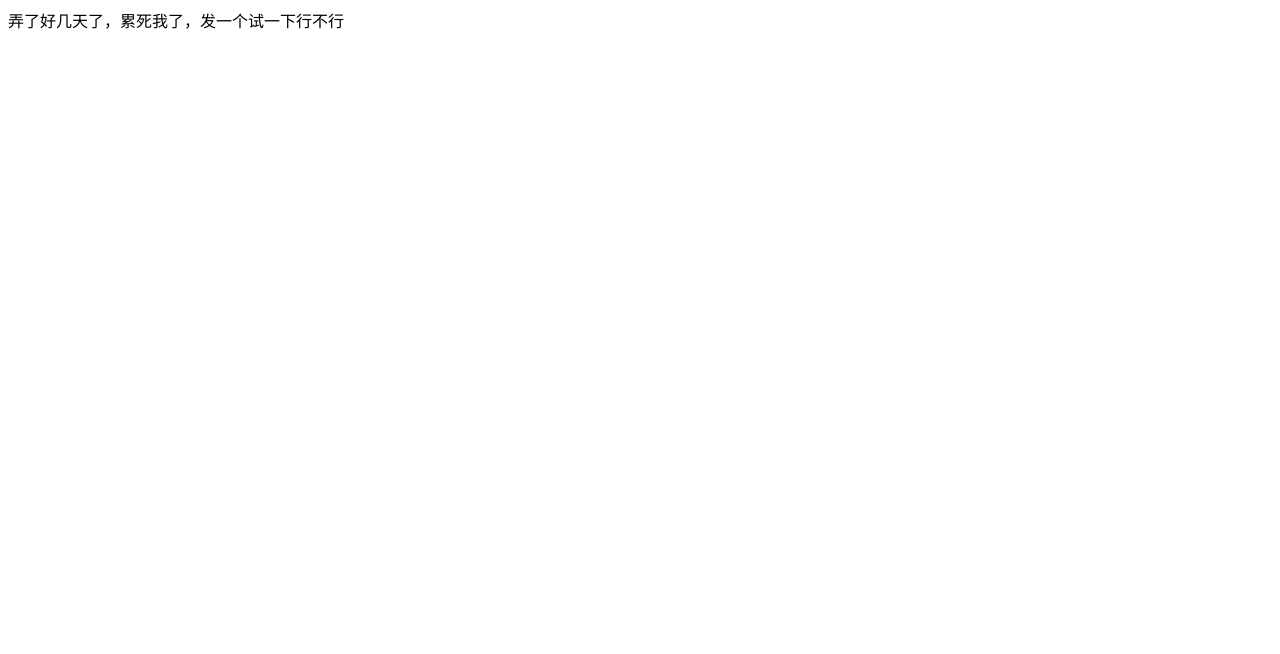
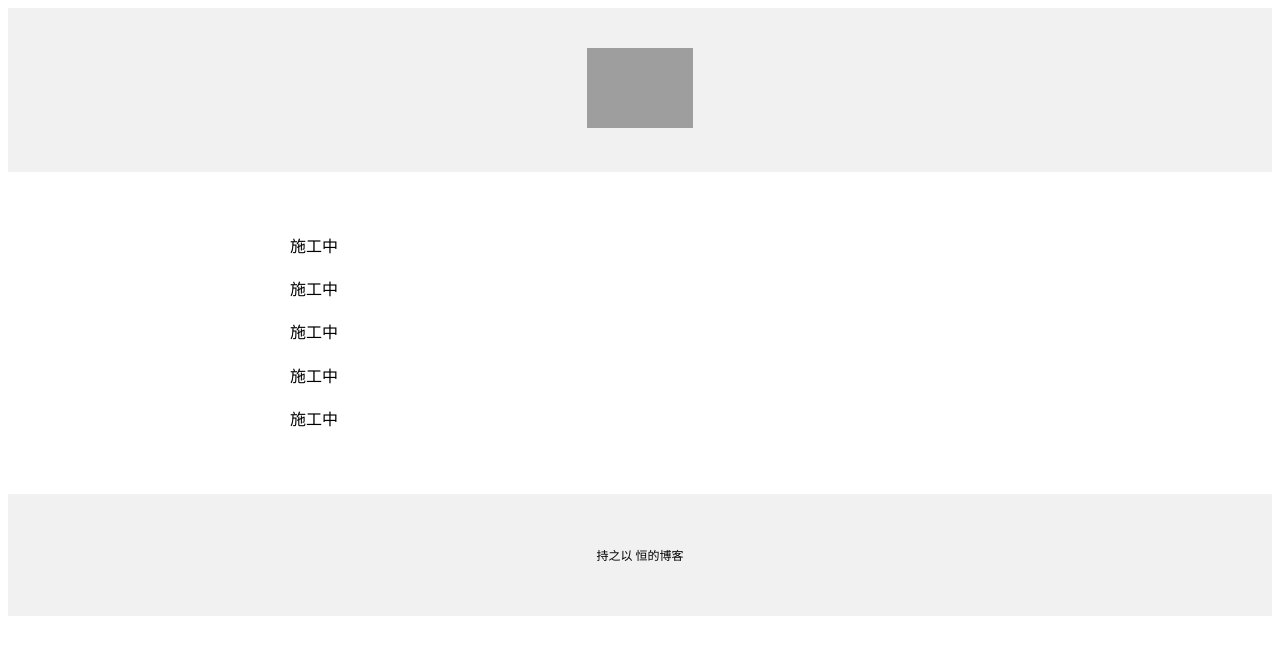
Before and after one commit to cyh-32/cyh-32.github.io, a plain HTML site: page index.html in a window 1280 px wide. Drawn offline with Linux system fonts and the light colour scheme; grey boxes are pictures that could not be loaded.

Commit message:
Update index.html

```diff
--- a/index.html
+++ b/index.html
@@ -6,6 +6,32 @@
     <title>持之以 恒的博客</title>
 </head>
 <body>
-    弄了好几天了，累死我了，发一个试一下行不行
+    <div style="
+        background-color: #f1f1f1;
+        text-align: center;
+        padding: 40px;
+        ">
+        <img src="https://img.remit.ee/api/file/BQACAgUAAyEGAASHRsPbAAEDgiho8xAMXHTbKYKzqDDHCAdvlycvmQAC0RoAAgm3mVfOQVVlLBGV7DYE.jpg" alt="持之以 恒" widen="80px" height="80px">
+    </div>
+    <div style="
+        max-width: 700px;
+        margin: 30px auto;
+        padding: 15px;
+        line-height:1.7;
+        ">
+        <p>施工中</p>
+        <p>施工中</p>
+        <p>施工中</p>
+        <p>施工中</p>
+        <p>施工中</p>
+    </div>
+     <div style="
+        background-color: #f1f1f1;
+        text-align: center;
+        padding: 40px;
+        font-size: 12px;
+        ">
+         <p>持之以 恒的博客</p>
+      </div>
 </body>
 </html>
```
